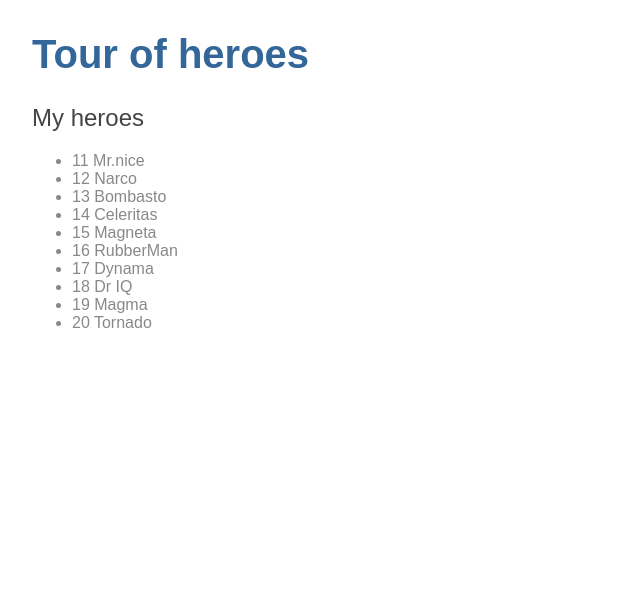
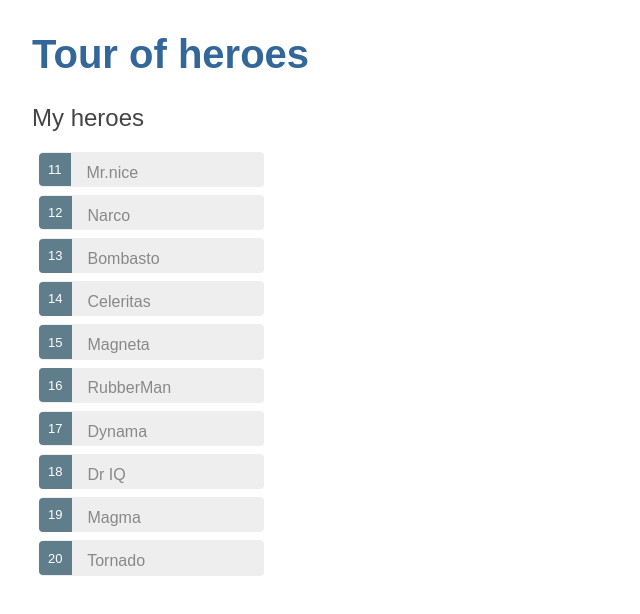
Before and after one commit to Huangkai1008/awesome-ag, an Angular app in the folder heroes/: page / in a window 1280 px wide. Shown: the top 614 px of the page, without its empty margins (0-640 px from the left). Built offline with nearby package versions, Linux system fonts and the light colour scheme.

Commit message:
ng-for if实现英雄列表

```diff
--- a/heroes/src/app/heroes/heroes.component.css
+++ b/heroes/src/app/heroes/heroes.component.css
@@ -0,0 +1,48 @@
+/* HeroesComponent's private CSS styles */
+.selected {
+  background-color: #CFD8DC !important;
+  color: white;
+}
+.heroes {
+  margin: 0 0 2em 0;
+  list-style-type: none;
+  padding: 0;
+  width: 15em;
+}
+.heroes li {
+  cursor: pointer;
+  position: relative;
+  left: 0;
+  background-color: #EEE;
+  margin: .5em;
+  padding: .3em 0;
+  height: 1.6em;
+  border-radius: 4px;
+}
+.heroes li.selected:hover {
+  background-color: #BBD8DC !important;
+  color: white;
+}
+.heroes li:hover {
+  color: #607D8B;
+  background-color: #DDD;
+  left: .1em;
+}
+.heroes .text {
+  position: relative;
+  top: -3px;
+}
+.heroes .badge {
+  display: inline-block;
+  font-size: small;
+  color: white;
+  padding: 0.8em 0.7em 0 0.7em;
+  background-color: #607D8B;
+  line-height: 1em;
+  position: relative;
+  left: -1px;
+  top: -4px;
+  height: 1.8em;
+  margin-right: .8em;
+  border-radius: 4px 0 0 4px;
+}
--- a/heroes/src/app/heroes/heroes.component.html
+++ b/heroes/src/app/heroes/heroes.component.html
@@ -1,6 +1,17 @@
+<div *ngIf="selectedHero">
+  <h2>{{selectedHero.name | uppercase}} Details</h2>
+  <div><span>id: </span>{{selectedHero.id}}</div>
+  <div>
+    <label>
+      name:
+      <input [(ngModel)]="selectedHero.name" placeholder="name">
+    </label>
+  </div>
+</div>
+
 <h2>My heroes</h2>
 <ul class="heroes">
-  <li *ngFor="let hero of heroes">
+  <li *ngFor="let hero of heroes" (click)="onSelect(hero)">
     <span class="badge">{{hero.id}}</span> {{hero.name}}
   </li>
 </ul>
--- a/heroes/src/app/heroes/heroes.component.ts
+++ b/heroes/src/app/heroes/heroes.component.ts
@@ -1,6 +1,6 @@
 import {Component, OnInit} from '@angular/core';
-import { Hero } from '../hero';
 import {HEROES} from '../mock-heroes';
+import {Hero} from "../hero";
 
 @Component({
   selector: 'app-heroes',
@@ -10,9 +10,17 @@
 
 export class HeroesComponent implements OnInit {
   heroes = HEROES;
-  constructor() {}
+  selectedHero: Hero;
+
+  constructor() {
+  }
+
   ngOnInit() {
 
   }
 
+  onSelect(hero: Hero): void {
+    this.selectedHero = hero;
+  }
+
 }
```
